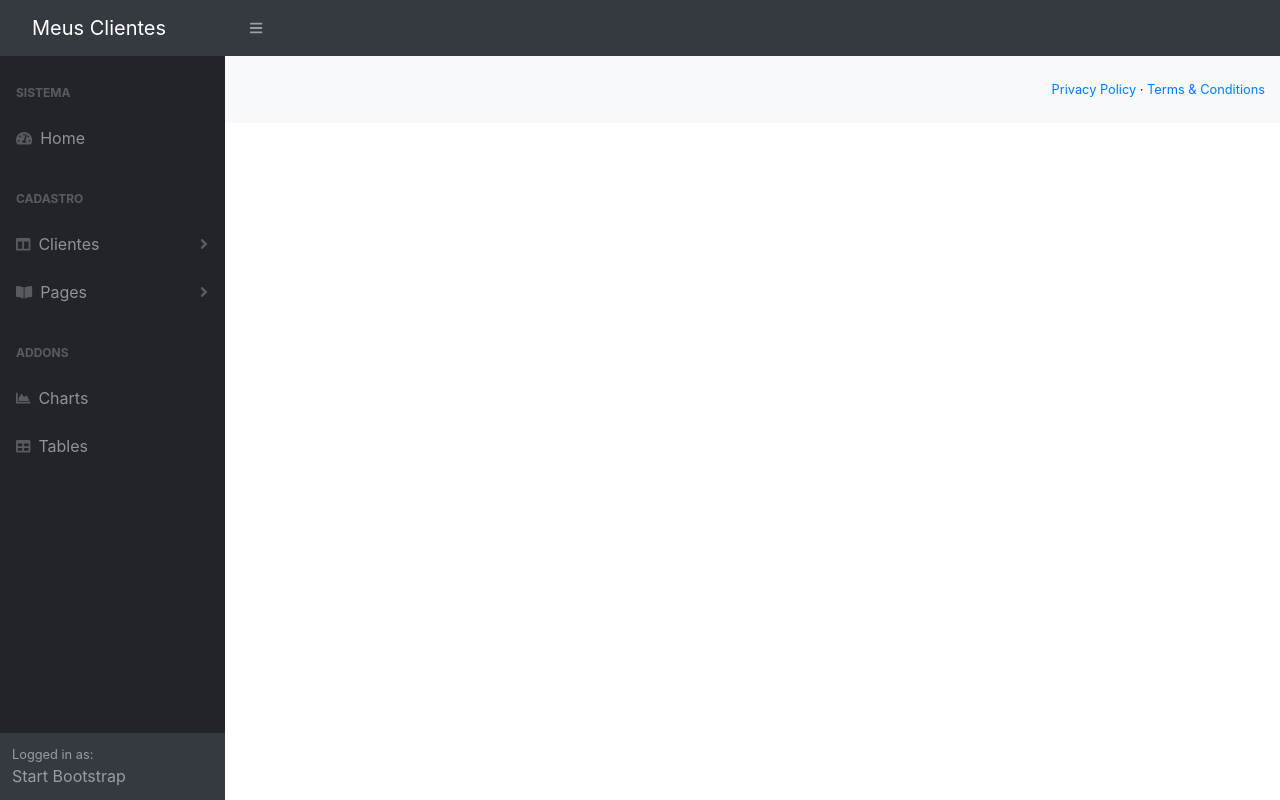
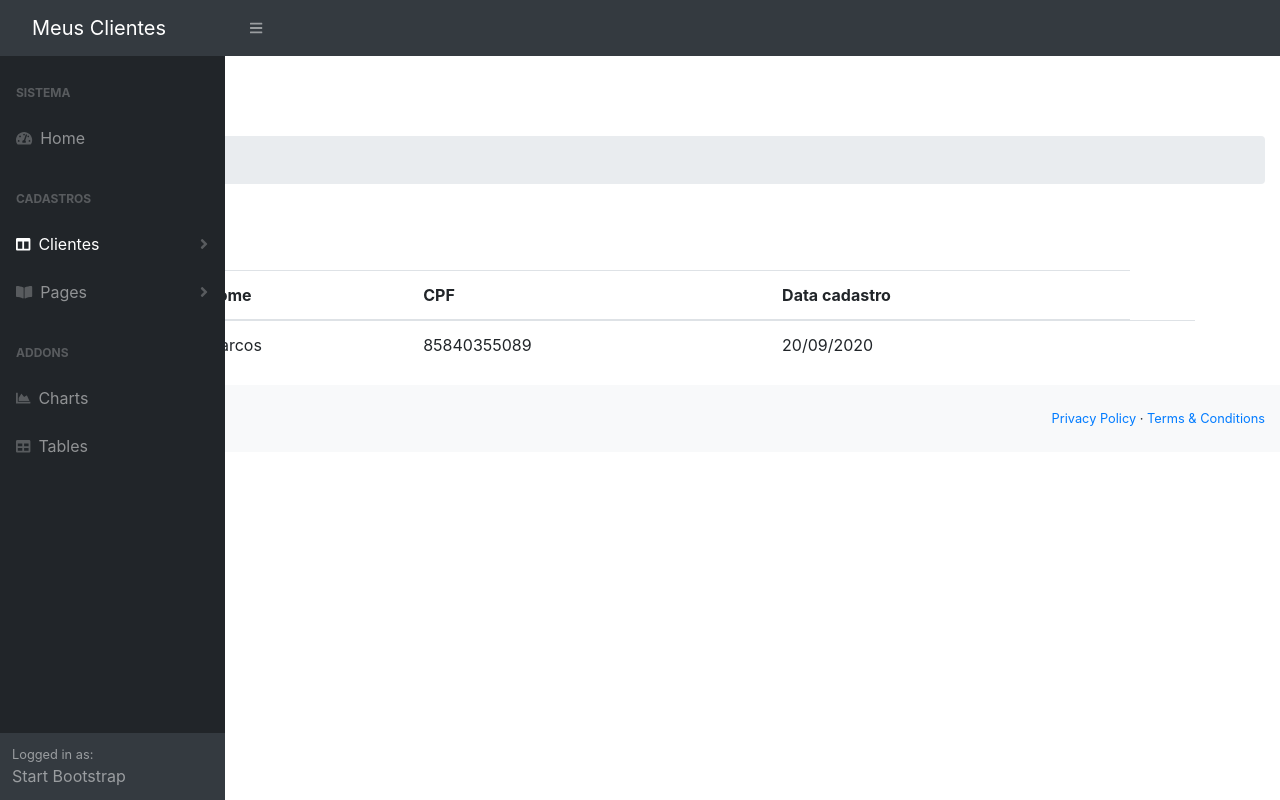
Before and after one commit to fred1895/angular-clientes-app, an Angular app: page /clientes-lista in a window 1280 px wide. Before the commit this address led to /. Built offline with nearby package versions, Linux system fonts and the light colour scheme.

Commit message:
Comecando a criar a pagina de lista de clientes

```diff
--- a/src/app/clientes.service.ts
+++ b/src/app/clientes.service.ts
@@ -16,10 +16,17 @@ export class ClientesService {
     return this.httpClient.post<Cliente>('http://localhost:8080/api/clientes', cliente);
   }
 
-  getCliente() : Cliente {
-    let cliente : Cliente = new Cliente();
-    cliente.nome = "João";
-    cliente.cpf = "17048212748";
-    return cliente;
+  getClientes(): Observable<Cliente[]> {
+    return null;
+  }
+
+  getMockClientes(): Cliente[] {
+    let cliente = new Cliente();
+    cliente.id = 1;
+    cliente.nome="Marcos";
+    cliente.cpf="85840355089";
+    cliente.dataCadastro = "20/09/2020";
+
+    return [cliente];
   }
 }
--- a/src/app/clientes/clientes-routing.module.ts
+++ b/src/app/clientes/clientes-routing.module.ts
@@ -1,10 +1,12 @@
 import { NgModule } from '@angular/core';
 import { Routes, RouterModule } from '@angular/router';
 import { ClientesFormComponent } from './clientes-form/clientes-form.component';
+import { ListaComponent } from './lista/lista.component';
 
 
 const routes: Routes = [
-  {path : 'clientes-form', component: ClientesFormComponent}
+  {path : 'clientes-form', component: ClientesFormComponent},
+  {path: 'clientes-lista', component: ListaComponent}
 ];
 
 @NgModule({
--- a/src/app/clientes/clientes.module.ts
+++ b/src/app/clientes/clientes.module.ts
@@ -4,16 +4,18 @@ import { CommonModule } from '@angular/common';
 import { ClientesRoutingModule } from './clientes-routing.module';
 import { ClientesFormComponent } from './clientes-form/clientes-form.component';
 import { FormsModule } from '@angular/forms';
+import { ListaComponent } from './lista/lista.component';
 
 
 @NgModule({
-  declarations: [ClientesFormComponent],
+  declarations: [ClientesFormComponent, ListaComponent],
   imports: [
     CommonModule,
     ClientesRoutingModule,
     FormsModule,
   ], exports: [
-    ClientesFormComponent
+    ClientesFormComponent,
+    ListaComponent,
   ]
 })
 export class ClientesModule { }
--- /dev/null
+++ b/src/app/clientes/lista/lista.component.html
@@ -0,0 +1,37 @@
+<h1 class="mt-4">Clientes</h1>
+<ol class="breadcrumb mb-4">
+    <li class="breadcrumb-item active">Consulta</li>
+</ol>
+<div class="container">
+    <div class="row">
+        <div class="col-md-2">
+            <button class="btn btn-warning">
+                <i class="fa fa-plus"></i>Novo
+            </button>
+        </div>
+    </div>
+    <br>
+    <div class="row">
+        <div class="col-md-12">
+            <table class="table table-condensed table-hover">
+                <thead>
+                    <tr>
+                        <th>ID</th>
+                        <th>Nome</th>
+                        <th>CPF</th>
+                        <th>Data cadastro</th>
+                    </tr>
+                </thead>
+                <tbody>
+                    <tr *ngFor= "let cliente of clientes">
+                        <td>{{cliente.id}}</td>
+                        <td>{{cliente.nome}}</td>
+                        <td>{{cliente.cpf}}</td>
+                        <td>{{cliente.dataCadastro}}</td>
+                        <td></td>
+                    </tr>
+                </tbody>
+            </table>
+        </div>
+    </div>
+</div>
--- /dev/null
+++ b/src/app/clientes/lista/lista.component.ts
@@ -0,0 +1,20 @@
+import { Component, OnInit } from '@angular/core';
+import { ClientesService } from 'src/app/clientes.service';
+import { Cliente } from '../clientes';
+
+@Component({
+  selector: 'app-lista',
+  templateUrl: './lista.component.html',
+  styleUrls: ['./lista.component.css']
+})
+export class ListaComponent implements OnInit {
+
+  clientes: Cliente[] = [];
+
+  constructor(private service: ClientesService) { }
+
+  ngOnInit(): void {
+    this.clientes = this.service.getMockClientes();
+  }
+
+}
--- a/src/app/template/sidebar/sidebar.component.html
+++ b/src/app/template/sidebar/sidebar.component.html
@@ -7,8 +7,8 @@
                     ><div class="sb-nav-link-icon"><i class="fas fa-tachometer-alt"></i></div>
                     Home</a
                 >
-                <div class="sb-sidenav-menu-heading">Cadastro</div>
-                <a class="nav-link collapsed" routerLink="/clientes-form" data-toggle="collapse" data-target="#collapseLayouts" aria-expanded="false" aria-controls="collapseLayouts"
+                <div class="sb-sidenav-menu-heading">Cadastros</div>
+                <a class="nav-link collapsed" routerLink="/clientes-lista" data-toggle="collapse" data-target="#collapseLayouts" aria-expanded="false" aria-controls="collapseLayouts"
                     ><div class="sb-nav-link-icon"><i class="fas fa-columns"></i></div>
                     Clientes
                     <div class="sb-sidenav-collapse-arrow"><i class="fas fa-angle-down"></i></div
```
Also changed, not shown: src/app/clientes/lista/lista.component.css (added), 1 other file (tests, documents, lock files or other folders).
